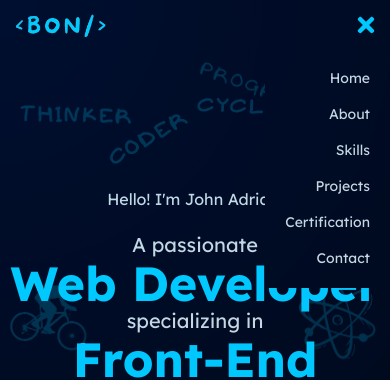
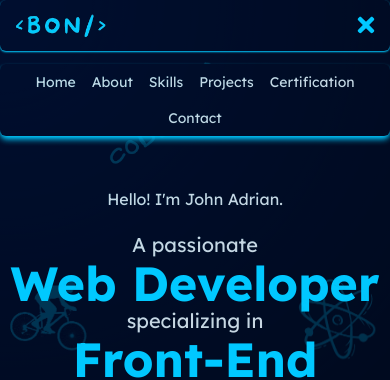
Before and after one commit to Adrian9502/react-portfolio-2024, a React (Vite) app: page / in a window 390 px wide. Both pictures are taken after a click on the element 366 px from the left and 25 px from the top of the page. Shown: the top 380 px of the page. Built offline with nearby package versions, Linux system fonts and the light colour scheme.

Commit message:
adjust padding and responsiveness

```diff
--- a/src/Components/Header.jsx
+++ b/src/Components/Header.jsx
@@ -11,7 +11,7 @@ export default function Header() {
   };
 
   return (
-    <header className="sticky top-0 left-0 right-0 z-20 p-3 flex items-center justify-between">
+    <header className="sticky rounded-md shadow-sm shadow-custom-cyan sm:shadow-none top-0 left-0 right-0 z-20 p-3 flex items-center justify-between">
       {/* Logo Section */}
       <section>
         <Link to="/">
@@ -31,8 +31,8 @@ export default function Header() {
       {/* Navigation Section (Mobile & Desktop) */}
       <section
         className={`${
-          menuOpen ? "flex flex-wrap" : "hidden"
-        } sm:flex header-menu justify-center flex-col items-end sm:flex-row sm:items-center absolute sm:static top-12 right-0 text-sm p-3 sm:p-0 text-slate-300 z-10`}
+          menuOpen ? "flex flex-wrap shadow-md  shadow-custom-cyan" : "hidden"
+        } sm:flex header-menu justify-center  items-end sm:flex-row sm:items-center absolute sm:static top-16 rounded-md right-0 text-sm text-slate-300 z-10`}
       >
         <a
           href="#Introduction"
```
